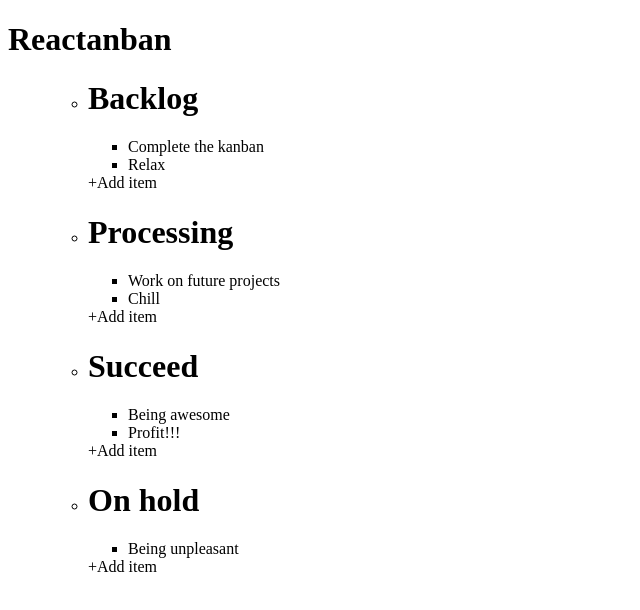
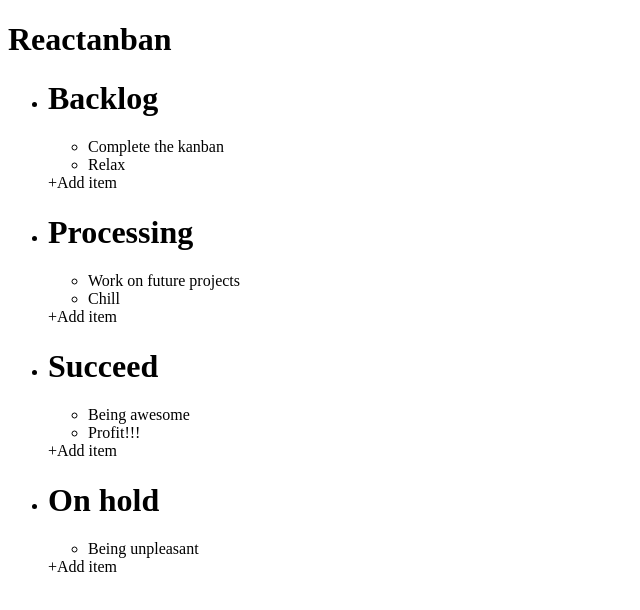
Before and after one commit to BigKozlowski/Reactanban, a React app: page / in a window 1280 px wide. Shown: the top 610 px of the page, without its empty margins (0-640 px from the left). Built offline with nearby package versions, Linux system fonts and the light colour scheme; the HTML template or start-up script is replaced by a standard one.

Commit message:
deleted Card wrapper at dragColumn

```diff
--- a/src/components/DragColumn.js
+++ b/src/components/DragColumn.js
@@ -5,12 +5,12 @@ import ButtonGroup from "./ButtonGroup";
 
 const DragColumn = (props) => {
   return (
-    <Card className={`drag-column ${props.className}-column`}>
     <li
       onDrop={(e) => props.onEmptyDrop(e, props.content)}
       onDragOver={(e) => props.onDragOver(e)}
       onDragLeave={(e) => props.onDragLeave(e)}
       onDragEnd={(e) => props.onDragEnd(e)}
+      className={`drag-column ${props.className}-column`}
     >
       <span className="header">
         <h1>{props.header}</h1>
@@ -39,7 +39,6 @@ const DragColumn = (props) => {
       </div>
       <ButtonGroup onAdd={props.onAdd} id={props.id}></ButtonGroup>
     </li>
-    </Card>
   );
 };
 
--- a/src/components/DragContainer.js
+++ b/src/components/DragContainer.js
@@ -3,9 +3,9 @@ import DragList from "./DragList";
 
 const DragContainer = (props) => {
   return (
-    <ul className="drag-container">
+    <div className="drag-container">
       <DragList></DragList>
-    </ul>
+    </div>
   );
 };
 
--- a/src/components/DragItem.js
+++ b/src/components/DragItem.js
@@ -1,5 +1,4 @@
 import React, { Fragment, useState } from "react";
-import Card from "./UI/Card";
 
 const DragItem = (props) => {
   const [changedItem, setChangedItem] = useState(props.item);
--- a/src/components/DragList.js
+++ b/src/components/DragList.js
@@ -55,28 +55,18 @@ const DragList = (props) => {
     localStorage.setItem("columns", JSON.stringify(value));
   };
 
-  const dragOverHandler = (e) => {
-    e.preventDefault();
-    if (e.target.className == "drag-item") {
-      e.target.style.boxShadow = "0 4px 3px wheat";
-    }
-  };
+  //Unificate bellow functions interfaces
+  //=======================================
+  //=======================================
 
-  const dragLeaveHandler = (e) => {
-    e.target.style.boxShadow = "none";
-  };
-
-  const dragStartHandler = (column, item) => {
+  const dragStartHandler = (e, column, item) => {
     setCurrentColumn(column);
     setCurrentItem(item);
   };
 
-  const dragEndHandler = (e) => {
-    e.target.style.boxShadow = "none";
-  };
-
   const dropHandler = (e, column, item) => {
     e.preventDefault();
+    //Need to style component inside component.
     e.target.style.boxShadow = "none";
     const currentIndex = currentColumn.indexOf(currentItem);
     currentColumn.splice(currentIndex, 1);
@@ -142,6 +132,7 @@ const DragList = (props) => {
   const addHandler = (key, text) => {
     setColumns((prev) => {
       const newItems = [...prev[key].items];
+      //Generate real ID
       newItems.push({ id: Math.random(), title: text });
       const newColumn = { ...prev[key], items: newItems };
       updateLocalColumns({ ...prev, [key]: newColumn });
@@ -183,6 +174,24 @@ const DragList = (props) => {
     }
   };
 
+  const dragEndHandler = (e) => {
+    //Need to style component inside component.
+    e.target.style.boxShadow = "none";
+  };
+
+  const dragOverHandler = (e) => {
+    e.preventDefault();
+    if (e.target.className == "drag-item") {
+      //Need to style component inside component.
+      e.target.style.boxShadow = "0 4px 3px wheat";
+    }
+  };
+
+  const dragLeaveHandler = (e) => {
+    //Need to style component inside component.
+    e.target.style.boxShadow = "none";
+  };
+
   return (
     <ul className="drag-list">
       {Object.keys(columns).map((key) => {
```
Lines whose indentation alone changed are shown as unchanged.
